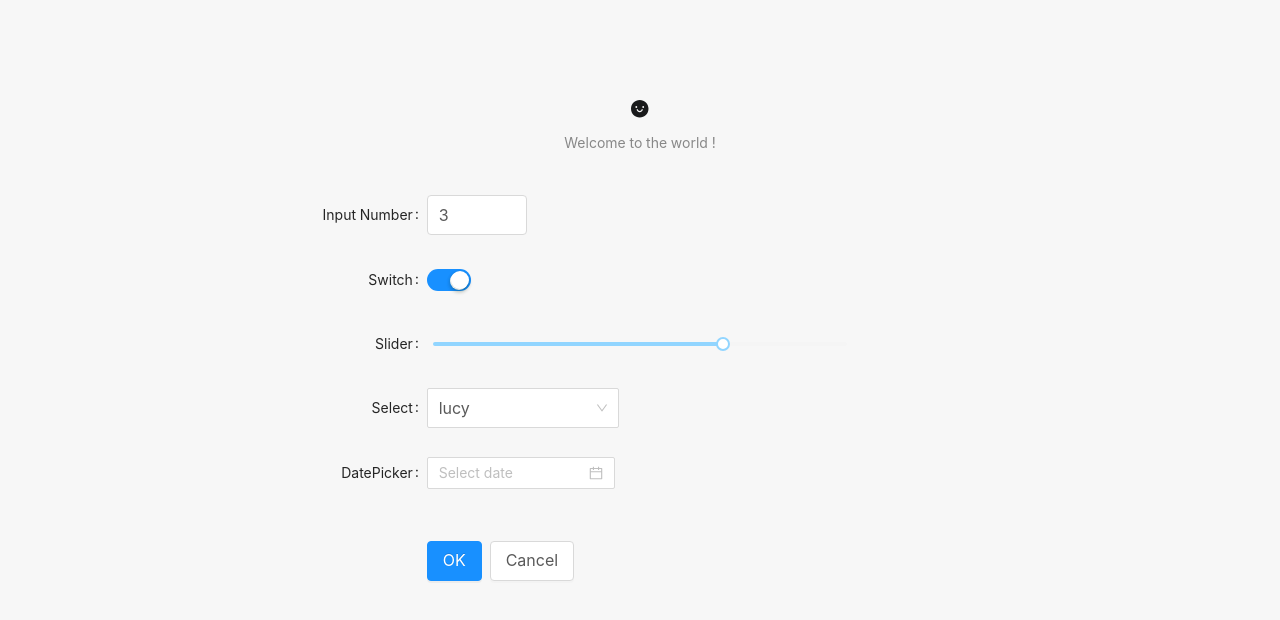
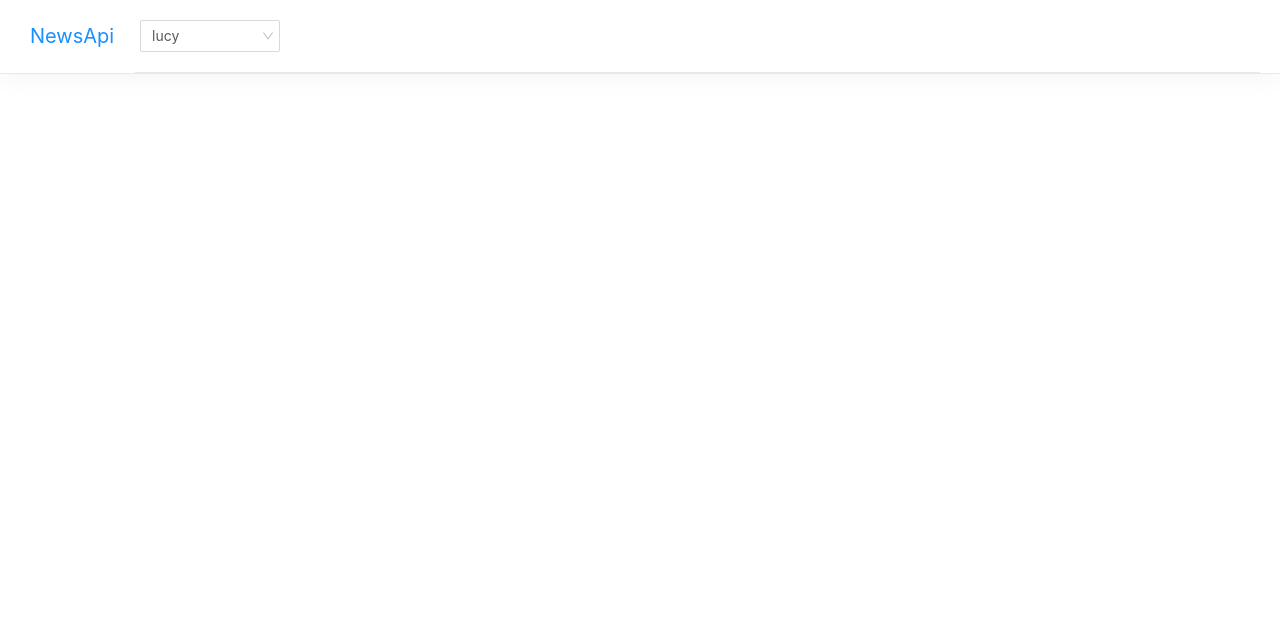
Before and after one commit to samarth-keskar-au1/decathlon-react-assignment, a Next.js app: page / in a window 1280 px wide. Shown: the top 620 px of the page. Built offline with nearby package versions, Linux system fonts and the light colour scheme.

Commit message:
navbar completed with mock data

```diff
--- a/components/DatePicker.js
+++ /dev/null
@@ -1,14 +0,0 @@
-/**
- * This example previously used antd-dayjs-webpack-plugin
- * (https://github.com/ant-design/antd-dayjs-webpack-plugin) to attempt to
- * replace Moment.js with Day.js, but it would crash the page when the user
- * clicked on the DatePicker. Using this custom component (following Ant Design
- * guidelines at https://ant.design/docs/react/replace-moment) instead of the
- * webpack plugin fixes that bug.
- */
-import dayjsGenerateConfig from 'rc-picker/lib/generate/dayjs'
-import generatePicker from 'antd/lib/date-picker/generatePicker'
-
-const DatePicker = generatePicker(dayjsGenerateConfig)
-
-export default DatePicker
--- /dev/null
+++ b/components/Navbar.js
@@ -0,0 +1,36 @@
+import { Menu, Select } from "antd";
+const { Option } = Select;
+
+function Navbar() {
+  return (
+    <nav className="menuBar">
+      <div className="logo">
+        <a href="">NewsApi</a>
+      </div>
+      <div className="leftMenu">
+        <Menu mode="horizontal">
+          <Select
+            defaultValue="lucy"
+            style={{ width: 150 }}
+            onChange={handleChange}
+            className="selectMenu"
+          >
+            <Option key="hi" value="jack">
+              Jack
+            </Option>
+
+            <Option key="bye" value="Yiminghe">
+              yiminghe
+            </Option>
+          </Select>
+        </Menu>
+      </div>
+    </nav>
+  );
+}
+
+function handleChange(value) {
+  console.log(`selected ${value}`);
+}
+
+export default Navbar;
--- a/pages/index.js
+++ b/pages/index.js
@@ -1,104 +1,5 @@
-import { Form, Select, InputNumber, Switch, Slider, Button } from 'antd'
-
-// Custom DatePicker that uses Day.js instead of Moment.js
-import DatePicker from '../components/DatePicker'
-
-import { SmileFilled } from '@ant-design/icons'
-
-import Link from 'next/link'
-
-const FormItem = Form.Item
-const Option = Select.Option
-
-const content = {
-  marginTop: '100px',
-}
+import Navbar from "../components/Navbar";
 
 export default function Home() {
-  return (
-    <div style={content}>
-      <div className="text-center mb-5">
-        <Link href="#">
-          <a className="logo mr-0">
-            <SmileFilled size={48} strokeWidth={1} />
-          </a>
-        </Link>
-
-        <p className="mb-0 mt-3 text-disabled">Welcome to the world !</p>
-      </div>
-      <div>
-        <Form layout="horizontal">
-          <FormItem
-            label="Input Number"
-            labelCol={{ span: 8 }}
-            wrapperCol={{ span: 8 }}
-          >
-            <InputNumber
-              size="large"
-              min={1}
-              max={10}
-              style={{ width: 100 }}
-              defaultValue={3}
-              name="inputNumber"
-            />
-          </FormItem>
-
-          <FormItem
-            label="Switch"
-            labelCol={{ span: 8 }}
-            wrapperCol={{ span: 8 }}
-          >
-            <Switch defaultChecked name="switch" />
-          </FormItem>
-
-          <FormItem
-            label="Slider"
-            labelCol={{ span: 8 }}
-            wrapperCol={{ span: 8 }}
-          >
-            <Slider defaultValue={70} />
-          </FormItem>
-
-          <FormItem
-            label="Select"
-            labelCol={{ span: 8 }}
-            wrapperCol={{ span: 8 }}
-          >
-            <Select
-              size="large"
-              defaultValue="lucy"
-              style={{ width: 192 }}
-              name="select"
-            >
-              <Option value="jack">jack</Option>
-              <Option value="lucy">lucy</Option>
-              <Option value="disabled" disabled>
-                disabled
-              </Option>
-              <Option value="yiminghe">yiminghe</Option>
-            </Select>
-          </FormItem>
-
-          <FormItem
-            label="DatePicker"
-            labelCol={{ span: 8 }}
-            wrapperCol={{ span: 8 }}
-          >
-            <DatePicker name="startDate" />
-          </FormItem>
-          <FormItem
-            style={{ marginTop: 48 }}
-            wrapperCol={{ span: 8, offset: 8 }}
-          >
-            <Button size="large" type="primary" htmlType="submit">
-              OK
-            </Button>
-            <Button size="large" style={{ marginLeft: 8 }}>
-              Cancel
-            </Button>
-          </FormItem>
-        </Form>
-      </div>
-    </div>
-  )
+  return <Navbar></Navbar>;
 }
--- a/styles/global.css
+++ b/styles/global.css
@@ -1,193 +1,26 @@
-*,
-*:before,
-*:after {
-  box-sizing: inherit;
-}
-
-html {
-  box-sizing: border-box;
-  font-size: 14px;
-  -ms-overflow-style: -ms-autohiding-scrollbar;
-}
-
-body {
-  background-color: var(--backgroundColor);
-  -ms-text-size-adjust: 100%;
-  -webkit-font-smoothing: antialiased;
-  -moz-osx-font-smoothing: grayscale;
-  text-rendering: optimizeLegibility;
-}
-
-.text-left {
-  text-align: left !important;
-}
-
-.text-right {
-  text-align: right !important;
-}
-
-.text-center {
-  text-align: center !important;
-}
-
-.m-0 {
-  margin: 0 !important;
-}
-
-.mt-0,
-.my-0 {
-  margin-top: 0 !important;
-}
-
-.mr-0,
-.mx-0 {
-  margin-right: 0 !important;
-}
-
-.mb-0,
-.my-0 {
-  margin-bottom: 0 !important;
-}
-
-.ml-0,
-.mx-0 {
-  margin-left: 0 !important;
-}
-
-.m-1 {
-  margin: 0.25rem !important;
-}
-
-.mt-1,
-.my-1 {
-  margin-top: 0.25rem !important;
-}
-
-.mr-1,
-.mx-1 {
-  margin-right: 0.25rem !important;
-}
-
-.mb-1,
-.my-1 {
-  margin-bottom: 0.25rem !important;
-}
-
-.ml-1,
-.mx-1 {
-  margin-left: 0.25rem !important;
-}
-
-.m-2 {
-  margin: 0.5rem !important;
-}
-
-.mt-2,
-.my-2 {
-  margin-top: 0.5rem !important;
-}
-
-.mr-2,
-.mx-2 {
-  margin-right: 0.5rem !important;
-}
-
-.mb-2,
-.my-2 {
-  margin-bottom: 0.5rem !important;
-}
-
-.ml-2,
-.mx-2 {
-  margin-left: 0.5rem !important;
-}
-
-.m-3 {
-  margin: 1rem !important;
-}
-
-.mt-3,
-.my-3 {
-  margin-top: 1rem !important;
-}
-
-.mr-3,
-.mx-3 {
-  margin-right: 1rem !important;
-}
-
-.mb-3,
-.my-3 {
-  margin-bottom: 1rem !important;
-}
-
-.ml-3,
-.mx-3 {
-  margin-left: 1rem !important;
-}
-
-.m-4 {
-  margin: 1.5rem !important;
-}
-
-.mt-4,
-.my-4 {
-  margin-top: 1.5rem !important;
-}
-
-.mr-4,
-.mx-4 {
-  margin-right: 1.5rem !important;
-}
-
-.mb-4,
-.my-4 {
-  margin-bottom: 1.5rem !important;
-}
-
-.ml-4,
-.mx-4 {
-  margin-left: 1.5rem !important;
-}
-
-.m-5 {
-  margin: 3rem !important;
-}
-
-.mt-5,
-.my-5 {
-  margin-top: 3rem !important;
-}
-
-.mr-5,
-.mx-5 {
-  margin-right: 3rem !important;
-}
-
-.mb-5,
-.my-5 {
-  margin-bottom: 3rem !important;
-}
-
-.ml-5,
-.mx-5 {
-  margin-left: 3rem !important;
+.menuBar {
+  padding: 0 20px;
+  border-bottom: solid 1px #e8e8e8;
+  overflow: auto;
+  box-shadow: 0 0 30px #f3f1f1;
 }
 
 .logo {
-  display: flex;
-  align-items: center;
-  margin-right: 1rem;
-  font-size: 1.25rem;
-  white-space: nowrap;
-  color: var(--primaryColor);
-  justify-content: center;
+  width: 115px;
+  float: left;
 }
 
-.logo > svg {
-  fill: var(--primaryColor);
+.logo a {
+  display: inline-block;
+  font-size: 20px;
+  padding: 21px 10px;
+  text-transform: capitalize;
 }
 
-.text-disabled {
-  color: var(--textColorSecondary) !important;
+.leftMenu .ant-menu-item {
+  padding: 15px 10px;
 }
+
+.selectMenu {
+  padding: 20px 5px;
+}
```
Also changed, not shown: pages/_app.js (+4 -4 lines).
